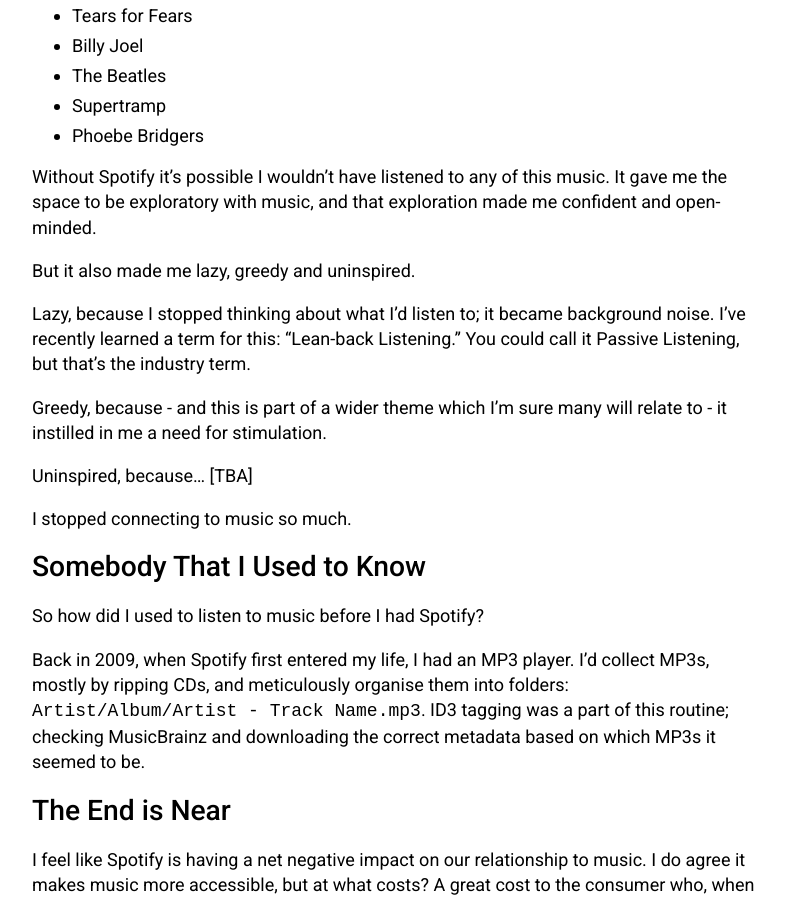
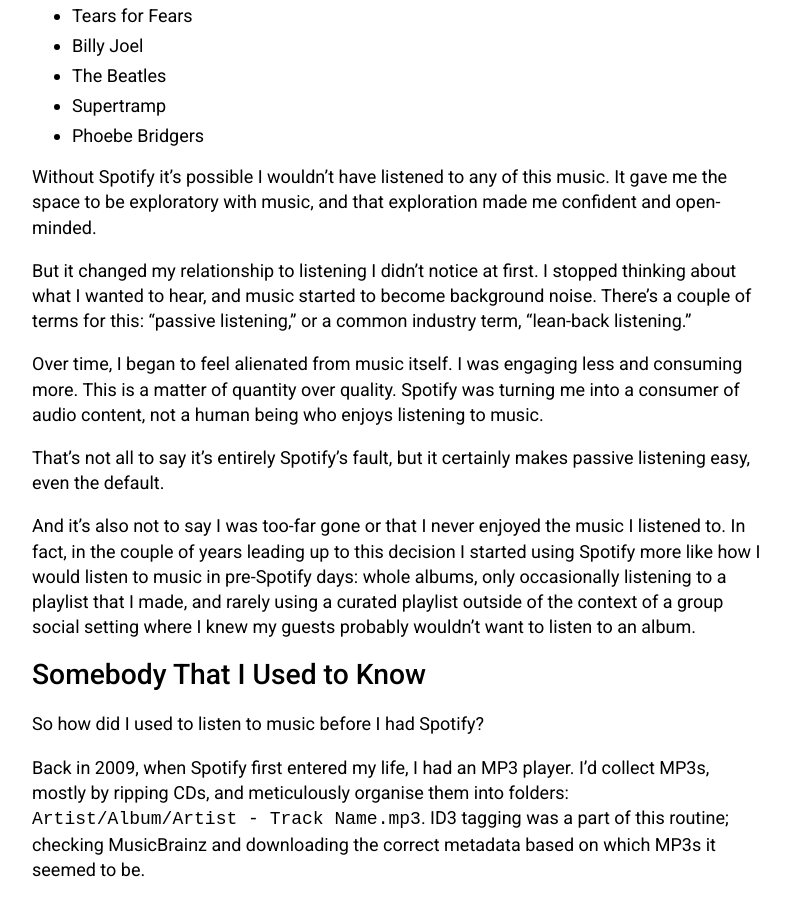
Before and after one commit to basicallydan/danhough.com, a Jekyll site: the page built from _posts/2025-09-19-on-spotify.markdown, in a window 1280 px wide and 900 px high, scrolled down 1297 px. Shown: the whole window, without its empty margins (243-1033 px from the left). Built offline with Jekyll 4.4.1, drawn with Linux system fonts in a browser that asks for light colours; comment, search, counter and statistics services are not loaded.

Commit message:
bit more on spotify

```diff
--- a/_posts/2025-09-19-on-spotify.markdown
+++ b/_posts/2025-09-19-on-spotify.markdown
@@ -47,15 +47,13 @@
 
 Without Spotify it's possible I wouldn't have listened to any of this music. It gave me the space to be exploratory with music, and that exploration made me confident and open-minded.
 
-But it also made me lazy, greedy and uninspired.
+But it changed my relationship to listening I didn't notice at first. I stopped thinking about what I wanted to hear, and music started to become background noise. There's a couple of terms for this: "passive listening," or a common industry term, "lean-back listening."
 
-Lazy, because I stopped thinking about what I'd listen to; it became background noise. I've recently learned a term for this: "Lean-back Listening." You could call it Passive Listening, but that's the industry term.
+Over time, I began to feel alienated from music itself. I was engaging less and consuming more. This is a matter of quantity over quality. Spotify was turning me into a consumer of audio content, not a human being who enjoys listening to music.
 
-Greedy, because - and this is part of a wider theme which I'm sure many will relate to - it instilled in me a need for stimulation.
+That's not all to say it's entirely Spotify's fault, but it certainly makes passive listening easy, even the default.
 
-Uninspired, because... [TBA]
-
-I stopped connecting to music so much.
+And it's also not to say I was too-far gone or that I never enjoyed the music I listened to. In fact, in the couple of years leading up to this decision I started using Spotify more like how I would listen to music in pre-Spotify days: whole albums, only occasionally listening to a playlist that I made, and rarely using a curated playlist outside of the context of a group social setting where I knew my guests probably wouldn't want to listen to an album.
 
 ## Somebody That I Used to Know
 
```
